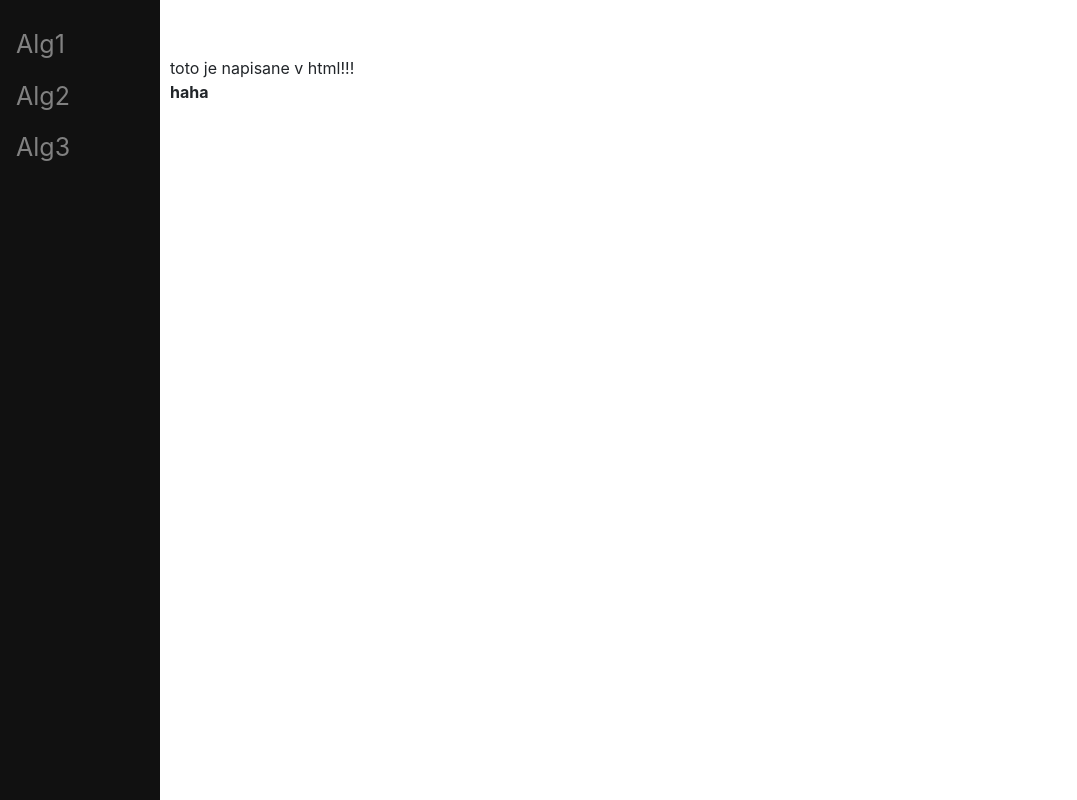
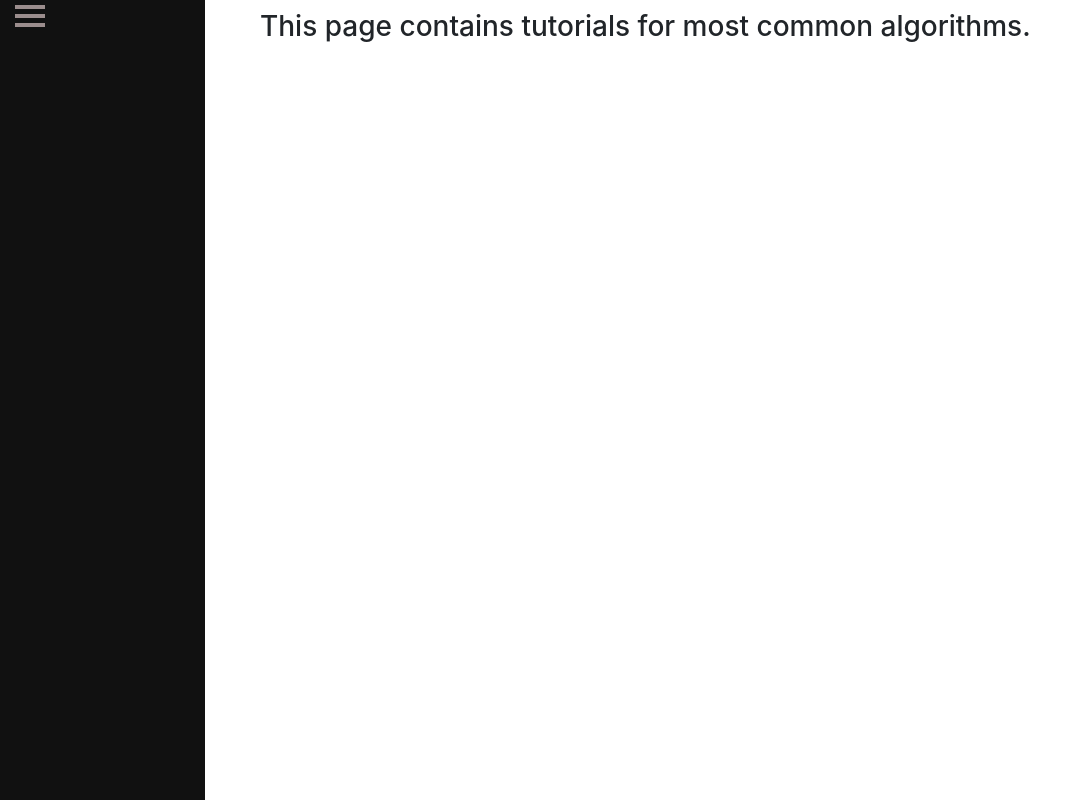
Before and after one commit to TLE-collab/TLE, a Django app: page / in a window 1280 px wide. Shown: the whole page, without its empty margins (0-1077 px from the left). Run offline with Django 3.2, Linux system fonts and the light colour scheme; data that the repository does not hold is empty; some libraries are stand-ins or nearby versions.

Commit message:
Some more CSS

```diff
--- a/TLE/templates/app/index.html
+++ b/TLE/templates/app/index.html
@@ -1,5 +1,6 @@
 <!DOCTYPE html>
 <html lang='en'>
+    <head>
         <title>Basic Algorithms</title>
             <meta charset="utf-8">
             <meta name="viewport"
@@ -11,16 +12,27 @@
             content="Jekyll v3.8.5">
             <link rel="stylesheet" href="https://stackpath.bootstrapcdn.com/bootstrap/4.5.2/css/bootstrap.min.css" integrity="sha384-JcKb8q3iqJ61gNV9KGb8thSsNjpSL0n8PARn9HuZOnIxN0hoP+VmmDGMN5t9UJ0Z" crossorigin="anonymous">
             <style type="text/css">
+                .container {
+                    top:0;
+                    left:0;
+                    z-index:2;
+                    width:205px;
+                    position: absolute;
+                    display: inline-block;
+                    cursor: pointer;
+                }
+
                 .sidenav{
                     height:100%;
-                width:160px;
-                position: fixed;
+                    width:205px;
+                    position: absolute;
                     z-index:1;
                     top:0;
                     left:0;
                     background-color:#111;
                     overflow-x: hidden;
-                padding-top:20px;
+                    padding-top:40px;
+                    transition: 0.4s;
                 }
 
                 .sidenav a {
@@ -35,29 +47,73 @@
                     color: #f1f1f1;
                 }
 
-            .main{
-                margin-left:160px;
-                padding: 0px 10px;
+                .bar1, .bar2, .bar3 {
+                    width: 30px;
+                    height: 4px;
+                    background-color: rgb(155, 141, 141);
+                    margin: 5px 0;
+                    z-index:2;
+                    transition: 0.4s;
                 }
 
+                .main{
+                    margin-left:220px;
+                    padding: 25px 10px;
+                }
+
+                .intro{
+                    margin-left:250px;
+                    padding: 10px;
+                }
+
+                .change .bar1 {
+                    -webkit-transform: rotate(-45deg) translate(-6px, 2px);
+                    transform: rotate(-45deg) translate(-6px, 2px);
+                }
+
+                .change .bar2 {opacity: 0;}
+
+                .change .bar3 {
+                    -webkit-transform: rotate(45deg) translate(-8px, -8px);
+                    transform: rotate(45deg) translate(-8px, -8px);
+                }
+
+                .change .sidenav {
+                    -webkit-transform: translateX(20px);
+                    transform: translateX(20px);
+                }
+
+                .change .sidenav a {opacity: 0;}
+
             </style>
-    <title>
-
-    <head>
-        <title>This page contains tutorials for most common algorithms.</title>
     </head>
 
     <body>
-        <h1>Kamo...</h1>
+        <div class="intro">
+            <h3>This page contains tutorials for most common algorithms.</h3>
+        </div>
+        <div class="container" onclick="myFunction(this)">
+            <div class="bar1"></div>
+            <div class="bar2"></div>
+            <div class="bar3"></div>
+        </div>
         <div class="sidenav">
-            <a href="/home">Alg1</a>
-            <a href="/home">Alg2</a>
-            <a href="/home">Alg3</a>
+            {% for alg in algorithms %}
+                <a href="/">{{alg.name}}</a>
+            {% endfor %}
         </div>
         <div id="content", name="content", class="main">
-            toto je napisane v html!!! <br />
-            <strong>{{ some }}</strong><br />
+            {% for alg in algorithms %}
+                <b>{{alg.name}}</b>
+                <br>{{alg.description}}</br>
+                <br>
+            {% endfor %}
         </div>
+        <script>
+            function myFunction(x) {
+              x.classList.toggle("change");
+            }
+        </script>
     </body>
 
 </html>
--- a/app/views.py
+++ b/app/views.py
@@ -1,9 +1,12 @@
 from django.shortcuts import render
 from app.forms import UserForm
+from app.models import Algorithm
+
 
 def index(request):
-    context_dict = {"some": 'haha'}
+    context_dict = {"algorithms": Algorithm.objects.all()}
     return render(request, 'app/index.html', context=context_dict)
+
 
 def register(request):
     registered = False
@@ -18,6 +21,5 @@ def register(request):
             print(user_form.errors)
     else:
         user_form = UserForm()
-    return render(request, 'app/register.html', context={'user_form': user_form, 'registered': registered})
-
-# Create your views here.
+    return render(request, 'app/register.html',
+                  context={'user_form': user_form, 'registered': registered})
```
Lines whose indentation alone changed are shown as unchanged.
